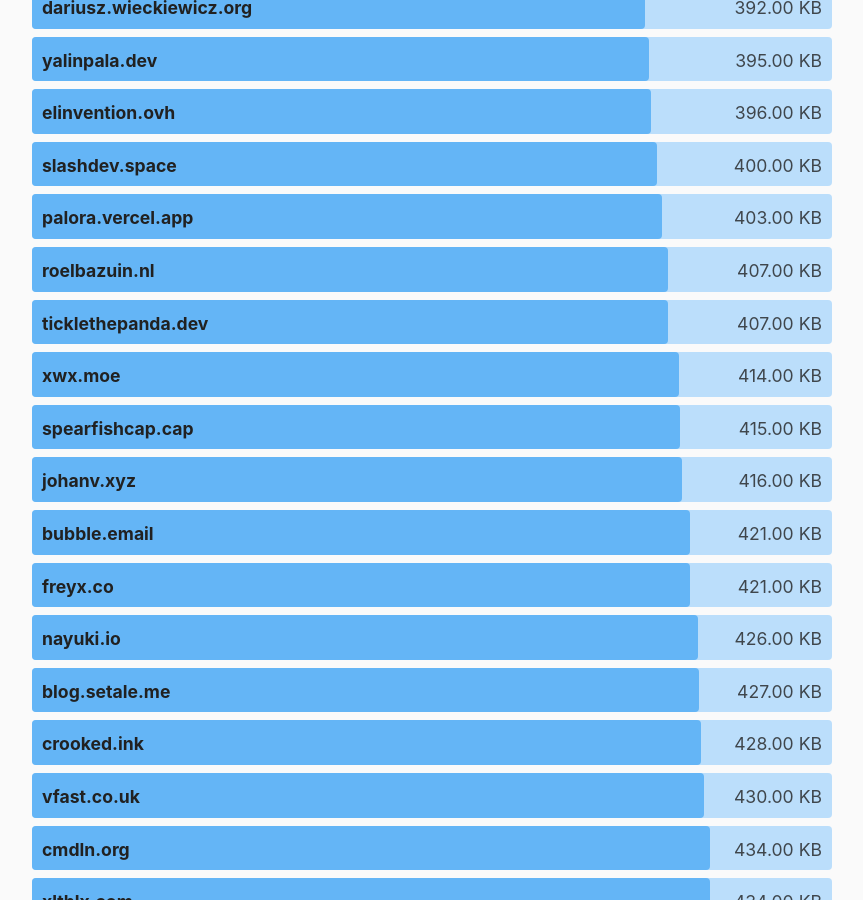
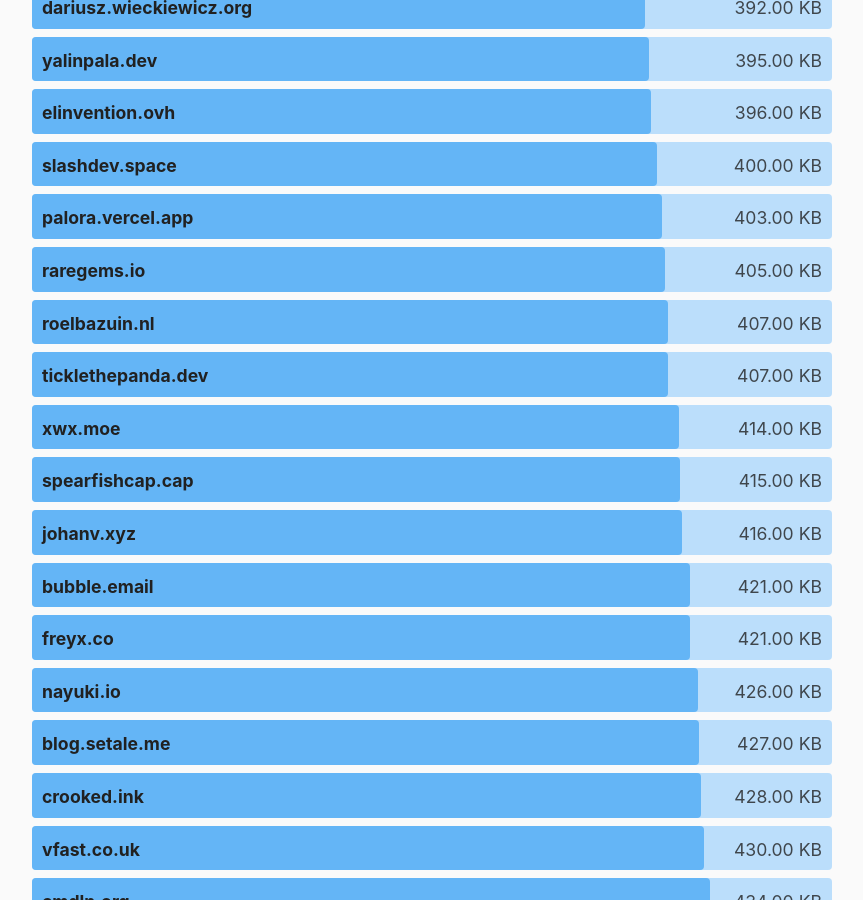
Before and after one commit to kevquirk/512kb.club, a Jekyll site: the page built from index.md, in a window 1280 px wide and 900 px high, scrolled down 26739 px. Shown: the whole window, without its empty margins (208-1071 px from the left). Built offline with Jekyll 4.4.1, drawn with Linux system fonts in a browser that asks for light colours.

Commit message:
add raregems.io
https://gtmetrix.com/reports/raregems.io/YBtnJjF6/

```diff
--- a/_data/sites.yml
+++ b/_data/sites.yml
@@ -1938,6 +1938,11 @@
   size: 67.7
   last_checked: 2022-03-25
 
+- domain: raregems.io
+  url: https://raregems.io/
+  size: 405
+  last_checked: 2022-09-14
+
 - domain: ratfactor.com
   url: https://ratfactor.com/
   size: 60.6
```
